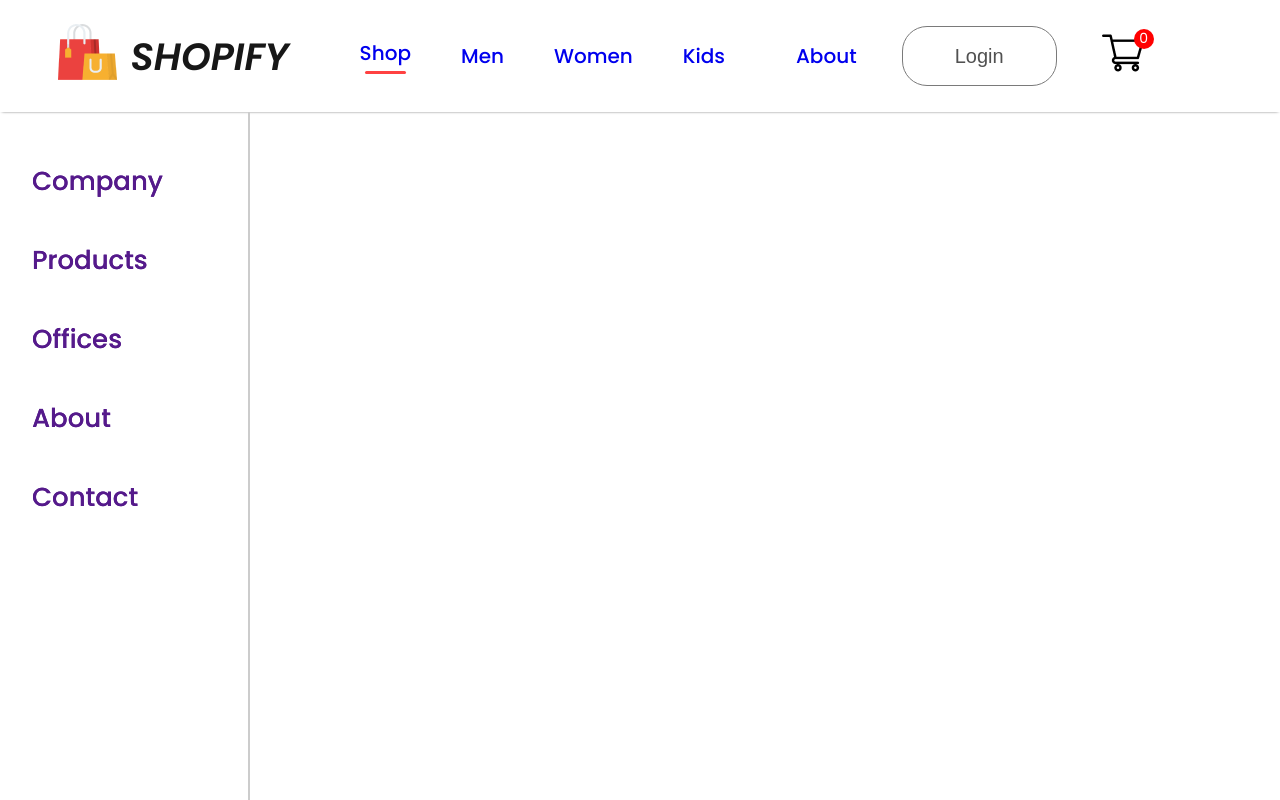
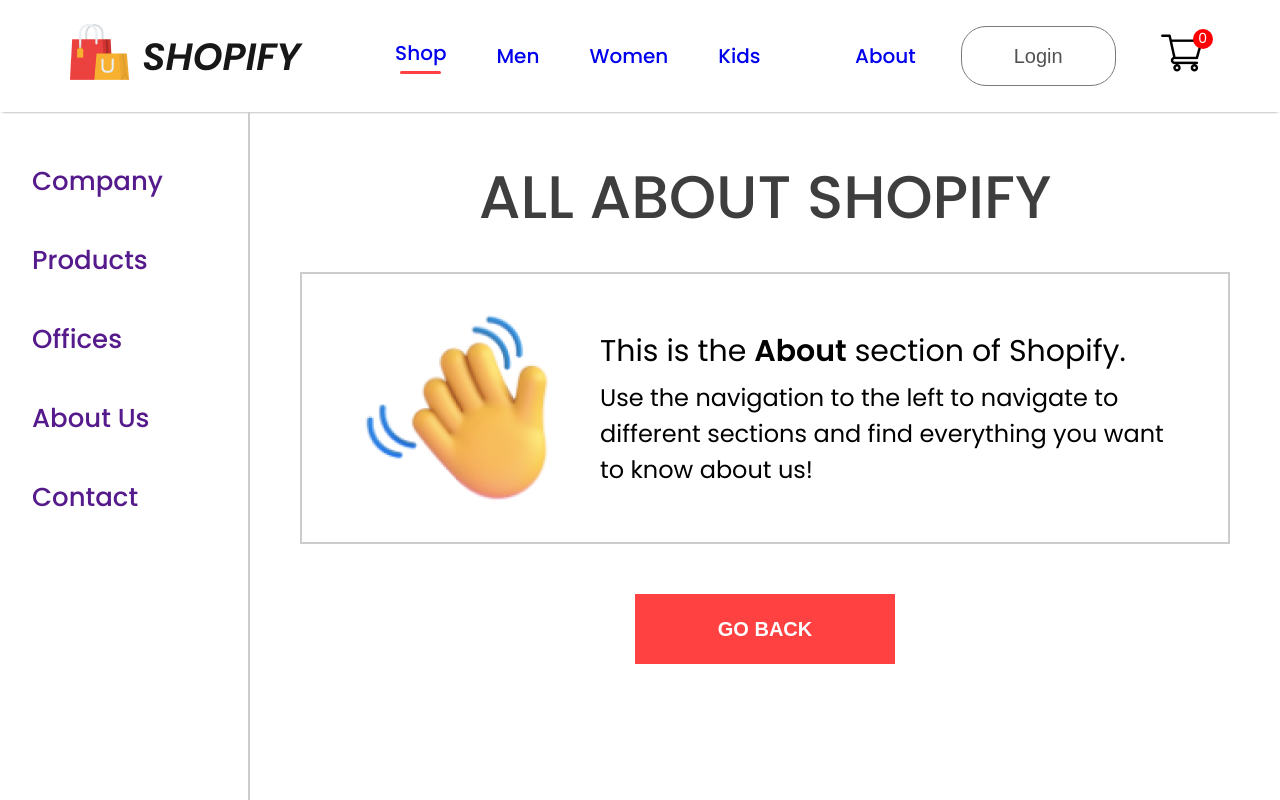
Before and after one commit to ValeryRaikov/React-SoftUni-Final-Project, a React (Vite) app in the folder client/: page /about in a window 1280 px wide. Built offline with nearby package versions, Linux system fonts and the light colour scheme.

Commit message:
Upgrade About structure

```diff
--- a/client/src/App.jsx
+++ b/client/src/App.jsx
@@ -12,6 +12,11 @@
 import women_banner from './components/assets/banner_women.png';
 import kids_banner from './components/assets/banner_kids.png';
 import NotFound from './components/not-found/NotFound';
+import Company from './components/company/Company';
+import ProductsAbout from './components/product-about/ProductsAbout';
+import Offices from './components/offices/Offices';
+import AboutUs from './components/about-us/AboutUs';
+import Contact from './components/contact/Contact';
 
 function App() {
     const location = useLocation();
@@ -22,22 +27,22 @@
             <Navbar />
 
             <Routes>
-                <Route path='/' element={<Shop /> } />
-                <Route path='/men' element={<Category banner={men_banner} category='men' /> } />
-                <Route path='/women' element={<Category banner={women_banner} category='women' /> } />
-                <Route path='/kids' element={<Category banner={kids_banner} category='kid' /> } />
+                <Route path='/' element={<Shop />} />
+                <Route path='/men' element={<Category banner={men_banner} category='men' />} />
+                <Route path='/women' element={<Category banner={women_banner} category='women' />} />
+                <Route path='/kids' element={<Category banner={kids_banner} category='kid' />} />
                 <Route path='/product' element={<Product />}>
                     <Route path=':productId' element={<Product />} />
                 </Route>
                 <Route path='/about' element={<About />} >
-                    <Route path='company' element={<Cart /> } />
-                    <Route path='products' element={<Cart /> } />
-                    <Route path='offices' element={<Cart /> } />
-                    <Route path='about-us' element={<Cart /> } />
-                    <Route path='contact' element={<Cart /> } />
+                    <Route path='company' element={<Company />} />
+                    <Route path='products' element={<ProductsAbout />} />
+                    <Route path='offices' element={<Offices />} />
+                    <Route path='about-us' element={<AboutUs />} />
+                    <Route path='contact' element={<Contact />} />
                 </Route>
-                <Route path='/login' element={<Registration /> } />
-                <Route path='/cart' element={<Cart /> } />
+                <Route path='/login' element={<Registration />} />
+                <Route path='/cart' element={<Cart />} />
                 <Route path='/*' element={<NotFound />} />
             </Routes>
 
--- a/client/src/components/about/About.css
+++ b/client/src/components/about/About.css
@@ -1,4 +1,8 @@
 @import url('/styles/base.css');
+
+.about {
+    display: flex;
+}
 
 .about-sidenav {
     height: 100%;
@@ -35,3 +39,57 @@
     font-size: 28px;
     font-weight: 600;
 }
+
+.about-content-container {
+    margin-left: 250px;
+}
+
+.about-content h1 {
+    padding-top: 40px;
+    text-align: center;
+    font-size: 60px;
+    font-weight: 500;
+    color: #3e3e3e;
+    text-transform: uppercase;
+}
+
+.about-content-description {
+    margin: 30px 50px;
+    padding: 30px 50px;
+    display: flex;
+    align-items: center;
+    justify-content: center;
+    gap: 40px;
+    border: 2px solid #ccc;
+}
+
+.about-text p:first-child {
+    font-size: 30px;
+    padding-bottom: 6px;
+}
+
+.about-text p:last-child {
+    font-size: 24px;
+}
+
+.about-text span {
+    font-weight: 600;
+}
+
+.about-btn {
+    text-align: center;
+}
+
+.about-btn button {
+    margin-top: 20px;
+    width: 260px;
+    height: 70px;
+    outline: none;
+    border: none;
+    background-color: #ff4141;
+    color: #fff;
+    font-size: 20px;
+    font-weight: 600;
+    cursor: pointer;
+    text-transform: uppercase;
+}
--- a/client/src/components/about/About.jsx
+++ b/client/src/components/about/About.jsx
@@ -1,18 +1,20 @@
-import { useState } from "react";
-import { Link, useLocation } from "react-router-dom";
+import { Link, useLocation, Outlet, useNavigate } from "react-router-dom";
 import './About.css';
+import hand_icon from '../assets/hand_icon.png';
 
 const sidebarLinks = [
     { path: "company", label: "Company" },
     { path: "products", label: "Products" },
     { path: "offices", label: "Offices" },
-    { path: "about-us", label: "About" },
+    { path: "about-us", label: "About Us" },
     { path: "contact", label: "Contact" }
 ];
 
 export default function About() {
     const location = useLocation();
-    const currentPath = location.pathname.split("/").pop() || "company";
+    const currentPath = location.pathname.split("/").pop() || 'company';
+    const isSidebarLinkSelected = sidebarLinks.some(link => link.path === currentPath);
+    const navigate = useNavigate();
 
     return (
         <div className="about">
@@ -26,6 +28,28 @@
                     </span>
                 ))}
             </div>
+
+            <div className="about-content-container">
+                {!isSidebarLinkSelected
+                    ? (
+                        <div className="about-content">
+                            <h1>All About Shopify</h1>
+
+                            <div className="about-content-description">
+                                <img src={hand_icon} alt="" />
+                                <div className="about-text">
+                                    <p>This is the <span>About</span> section of Shopify.</p>
+                                    <p>Use the navigation to the left to navigate to different sections and find everything you want to know about us!</p>
+                                </div>
+                            </div>
+                            <div className="about-btn">
+                                <button onClick={() => navigate('/')}>Go back</button>
+                            </div>
+                        </div>
+                    )
+                    : <Outlet />
+                }
+            </div>
         </div>
     );
 }
--- /dev/null
+++ b/client/src/components/company/Company.css
@@ -0,0 +1,9 @@
+@import url('/styles/base.css');
+
+.company {
+    margin-left: 250px;
+}
+
+.company-description {
+
+}
--- a/client/src/components/company/Company.jsx
+++ b/client/src/components/company/Company.jsx
@@ -1,6 +1,11 @@
+import './Company.css';
+
 export default function Company() {
     return (
         <div className="company">
+            <div className="company-description">
+
+            </div>
 
         </div>
     );
--- a/client/src/components/navbar/Navbar.jsx
+++ b/client/src/components/navbar/Navbar.jsx
@@ -1,18 +1,14 @@
 import { useContext, useState } from 'react';
-import { Link, useLocation } from 'react-router-dom';
+import { Link } from 'react-router-dom';
 
 import './Navbar.css';
 import logo from '../assets/logo.png';
 import cart_icon from '../assets/cart_icon.png';
 import { ShopContext } from '../../context/ShopContext';
-import About from '../about/About';
 
 export default function Navbar() {
     const [menu, setMenu] = useState('shop');
     const { getTotalCartItems } = useContext(ShopContext);
-    const location = useLocation();
-
-    const isAboutPage = location.pathname === '/about';
 
     return (
          <div className='navbar'>
@@ -53,7 +49,6 @@
                 </Link>
                 <div className="nav-cart-count">{getTotalCartItems()}</div>
             </div>
-            {isAboutPage && <About />}
          </div>
     );
 }
--- a/client/src/components/not-found/NotFound.css
+++ b/client/src/components/not-found/NotFound.css
@@ -20,7 +20,7 @@
 
 .not-found-box button {
     width: 260px;
-    height: 55px;
+    height: 70px;
     outline: none;
     border: none;
     background-color: #ff4141;
```
